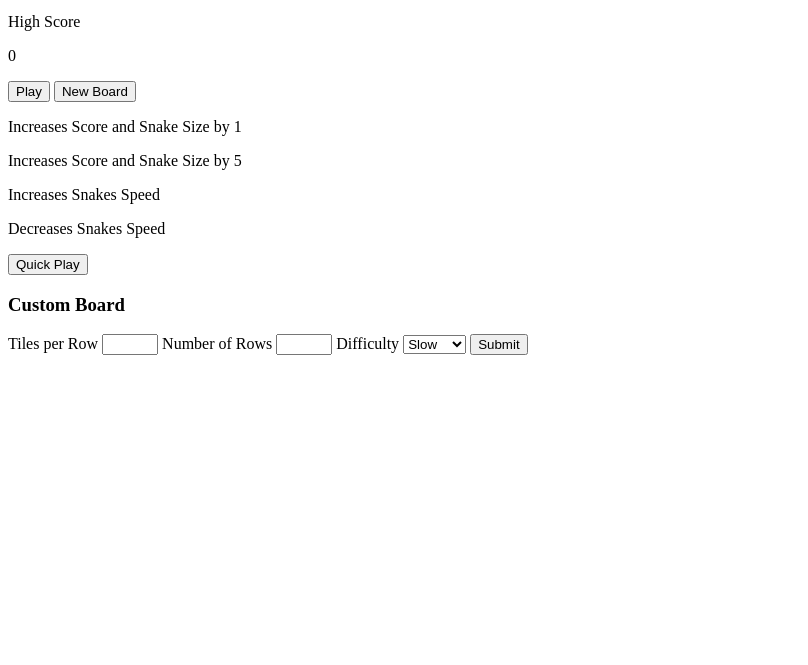
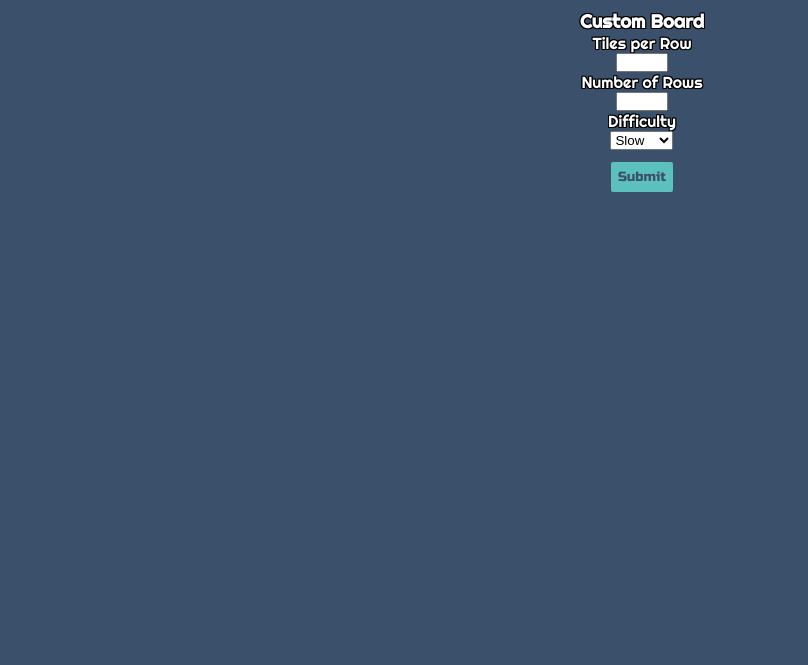
Before and after one commit to Kieran-McGuinness/Arcade, a plain HTML site: page arcade/index.html in a window 1280 px wide. Shown: the part 135-800 px from the top of the page, without its empty margins (0-808 px from the left). Drawn offline with Linux system fonts and the light colour scheme; files that its build step writes are made by us from their sources; the site is published under a folder, as on GitHub Pages, so addresses that start at the root find nothing.

Commit message:
corrected style and js linking

```diff
--- a/arcade/index.html
+++ b/arcade/index.html
@@ -5,7 +5,7 @@
     <meta http-equiv="X-UA-Compatible" content="IE=edge">
     <meta name="viewport" content="width=device-width, initial-scale=1.0">
     <title>Arcade</title>
-    <link rel="stylesheet" href="/course_work/project-6/arcade/style.css">
+    <link rel="stylesheet" href="style.css">
     <style>
         @import url('https://fonts.googleapis.com/css2?family=Righteous&family=Russo+One&display=swap');
         </style>
@@ -56,5 +56,5 @@
     </div>
 </div>
 </body>
-<script type="text/javascript" src="/course_work/project-6/arcade/app.js"></script>
+<script type="text/javascript" src="app.js"></script>
 </html>
```
